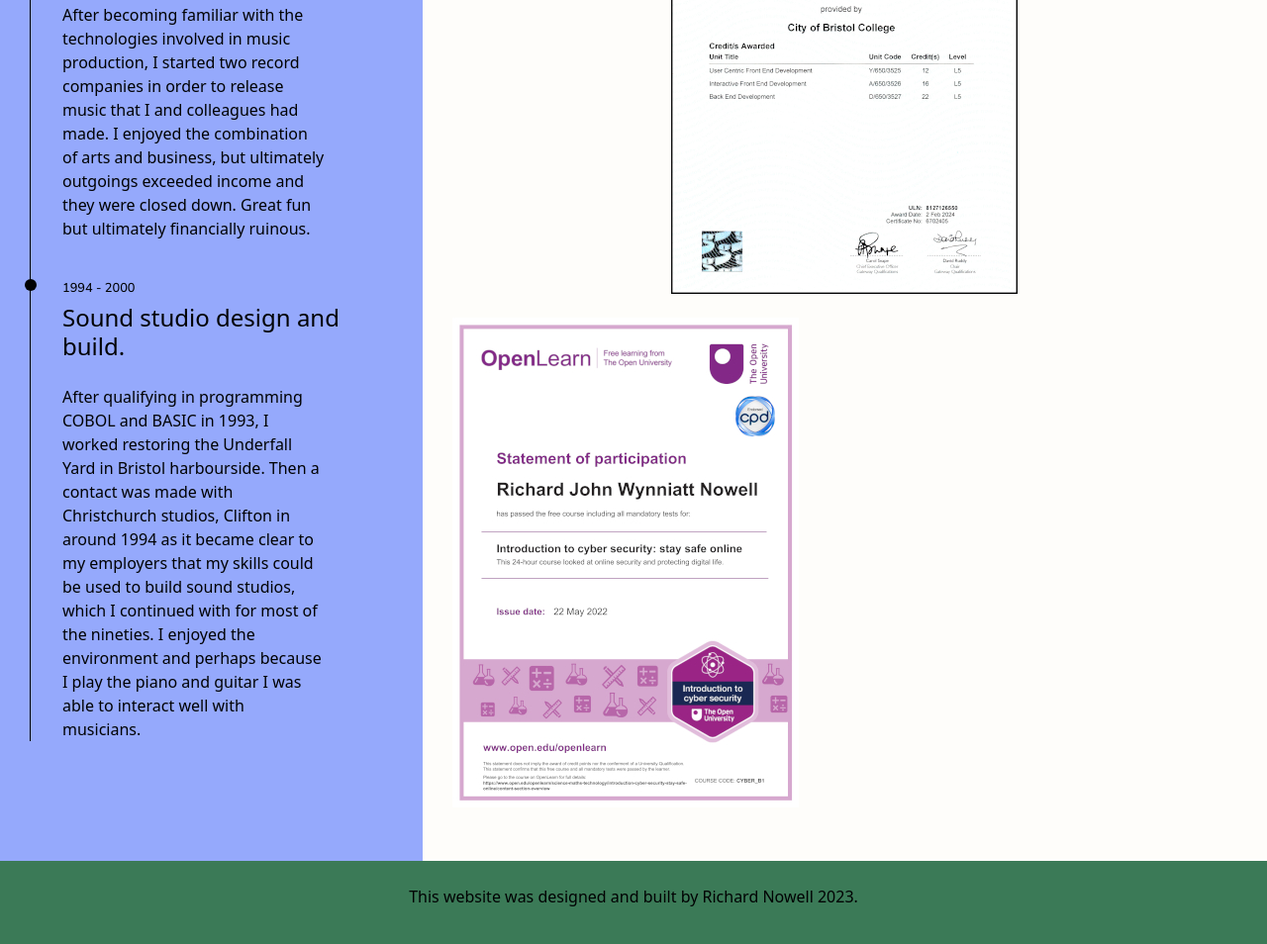
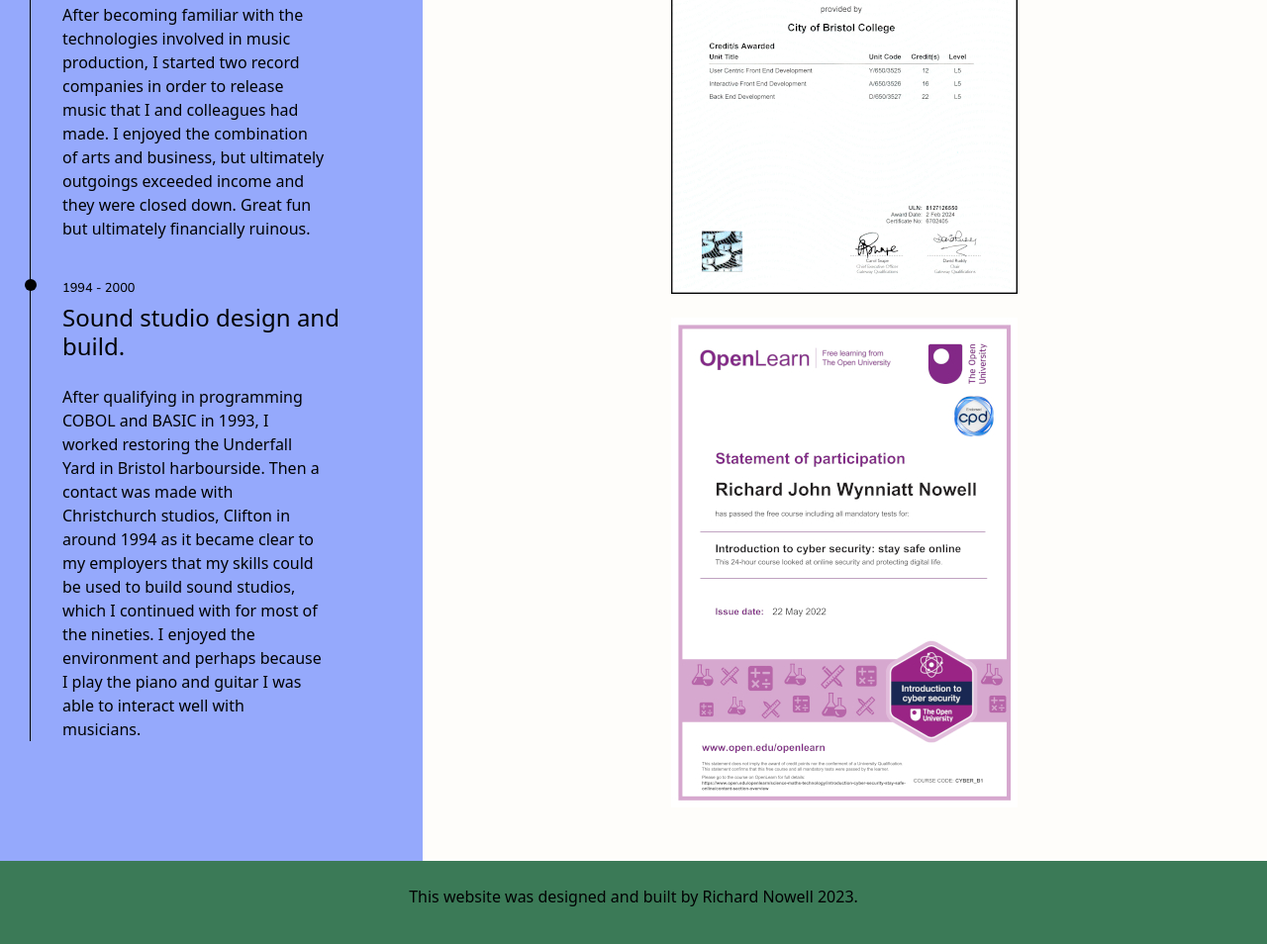
Before and after one commit to RichardJohnNowell/Resume, a plain HTML site: page resume.html in a window 1280 px wide. Shown: the part 1295-2249 px from the top of the page at 99% size. Drawn offline with nearby package versions, Linux system fonts and the light colour scheme.

Commit message:
added ou-statement class

```diff
--- a/assets/css/style.css
+++ b/assets/css/style.css
@@ -296,6 +296,9 @@ footer {
 
 /*-----------------------------------------Alignings */
 
+#ou-statement {
+    text-align: center;
+}
 
 #secure-form {
     text-align: center;
```
